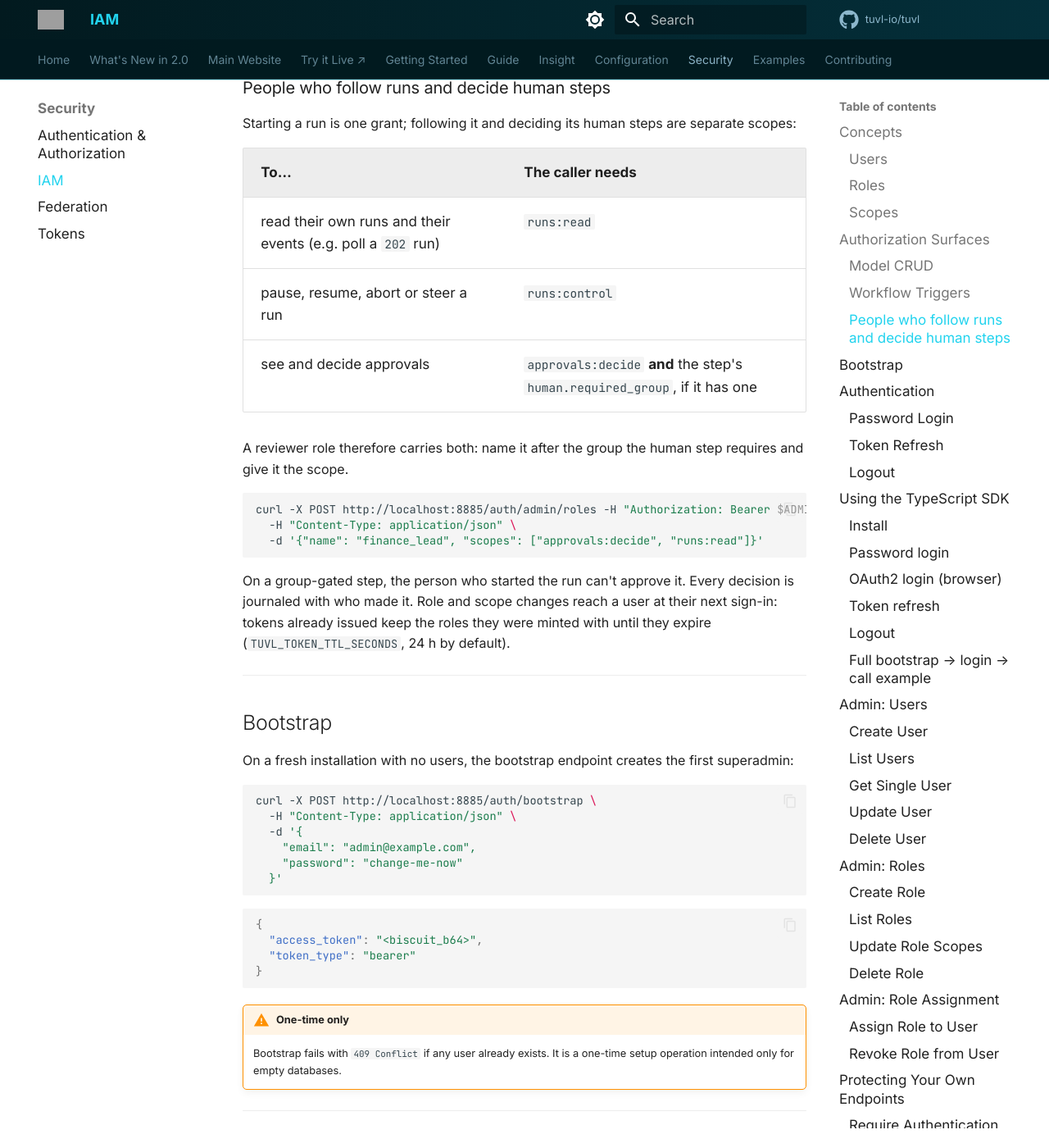
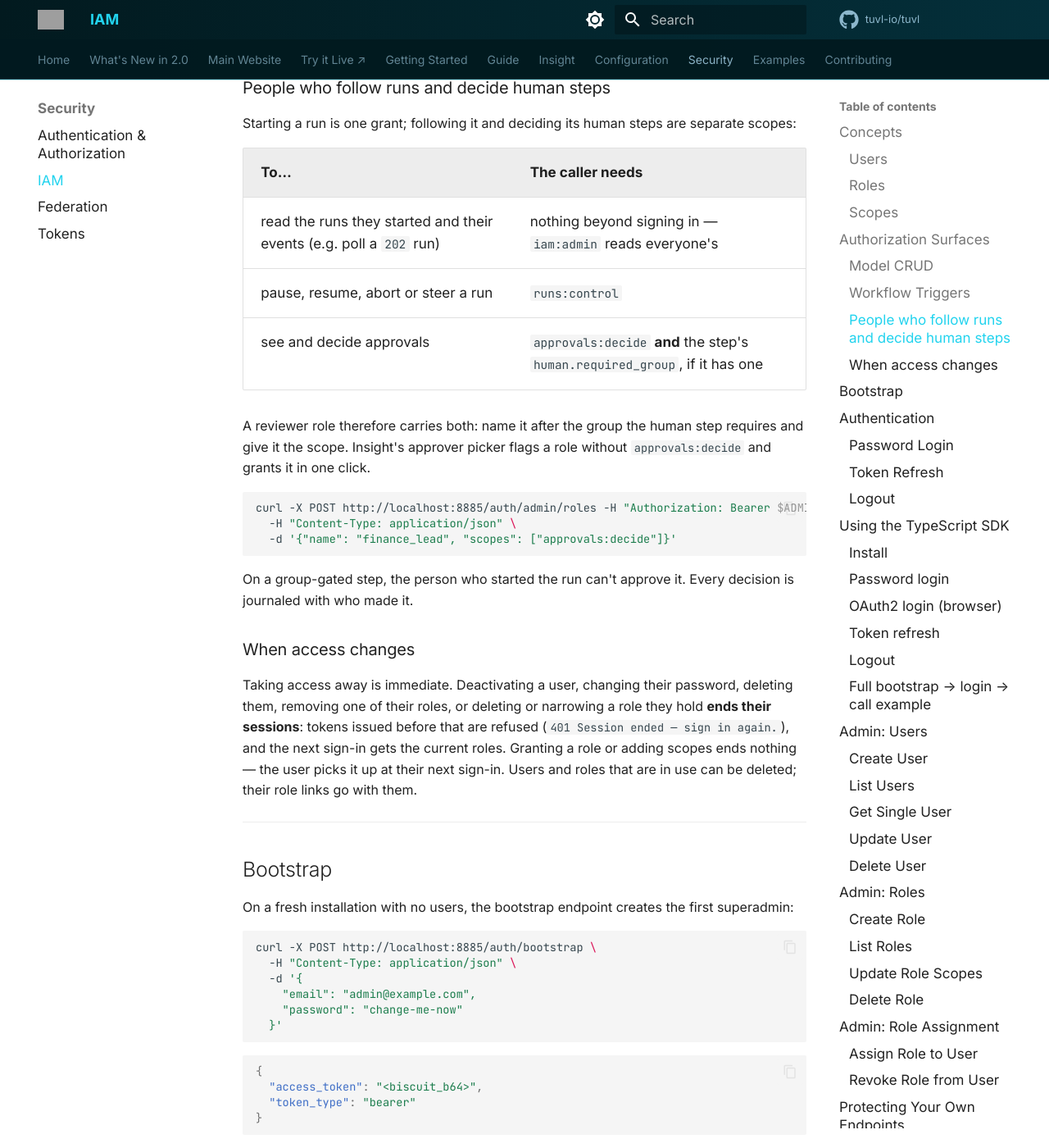
Before and after one commit to tuvl-io/docs, an MkDocs documentation site: the page built from docs/security/iam.md, in a window 1280 px wide and 1400 px high, scrolled down 2646 px. Shown: the whole window at 82% size. Built offline with MkDocs 1.6.1 and Material for MkDocs 9.7.7, drawn with Linux system fonts in a browser that asks for light colours; comment, search, counter and statistics services are not loaded; grey boxes are pictures that could not be loaded.

Commit message:
docs: IAM guide follows the IAM audit fixes (tuvl-private#93)
Own runs need no runs:read; approver roles carry approvals:decide (Insight
grants it); taking access away ends sessions at once; in-use users and roles
can be deleted.

````diff
--- a/docs/security/iam.md
+++ b/docs/security/iam.md
@@ -106,22 +106,30 @@ Starting a run is one grant; following it and deciding its human steps are separ
 
 | To… | The caller needs |
 |---|---|
-| read their own runs and their events (e.g. poll a `202` run) | `runs:read` |
+| read the runs they started and their events (e.g. poll a `202` run) | nothing beyond signing in — `iam:admin` reads everyone's |
 | pause, resume, abort or steer a run | `runs:control` |
 | see and decide approvals | `approvals:decide` **and** the step's `human.required_group`, if it has one |
 
 A reviewer role therefore carries both: name it after the group the human step requires and give it
-the scope.
+the scope. Insight's approver picker flags a role without `approvals:decide` and grants it in one
+click.
 
 ```bash
 curl -X POST http://localhost:8885/auth/admin/roles -H "Authorization: Bearer $ADMIN" \
   -H "Content-Type: application/json" \
-  -d '{"name": "finance_lead", "scopes": ["approvals:decide", "runs:read"]}'
+  -d '{"name": "finance_lead", "scopes": ["approvals:decide"]}'
 ```
 
 On a group-gated step, the person who started the run can't approve it. Every decision is journaled
-with who made it. Role and scope changes reach a user at their next sign-in: tokens already issued
-keep the roles they were minted with until they expire (`TUVL_TOKEN_TTL_SECONDS`, 24 h by default).
+with who made it.
+
+### When access changes
+
+Taking access away is immediate. Deactivating a user, changing their password, deleting them,
+removing one of their roles, or deleting or narrowing a role they hold **ends their sessions**:
+tokens issued before that are refused (`401 Session ended — sign in again.`), and the next sign-in
+gets the current roles. Granting a role or adding scopes ends nothing — the user picks it up at their
+next sign-in. Users and roles that are in use can be deleted; their role links go with them.
 
 ---
 
````
